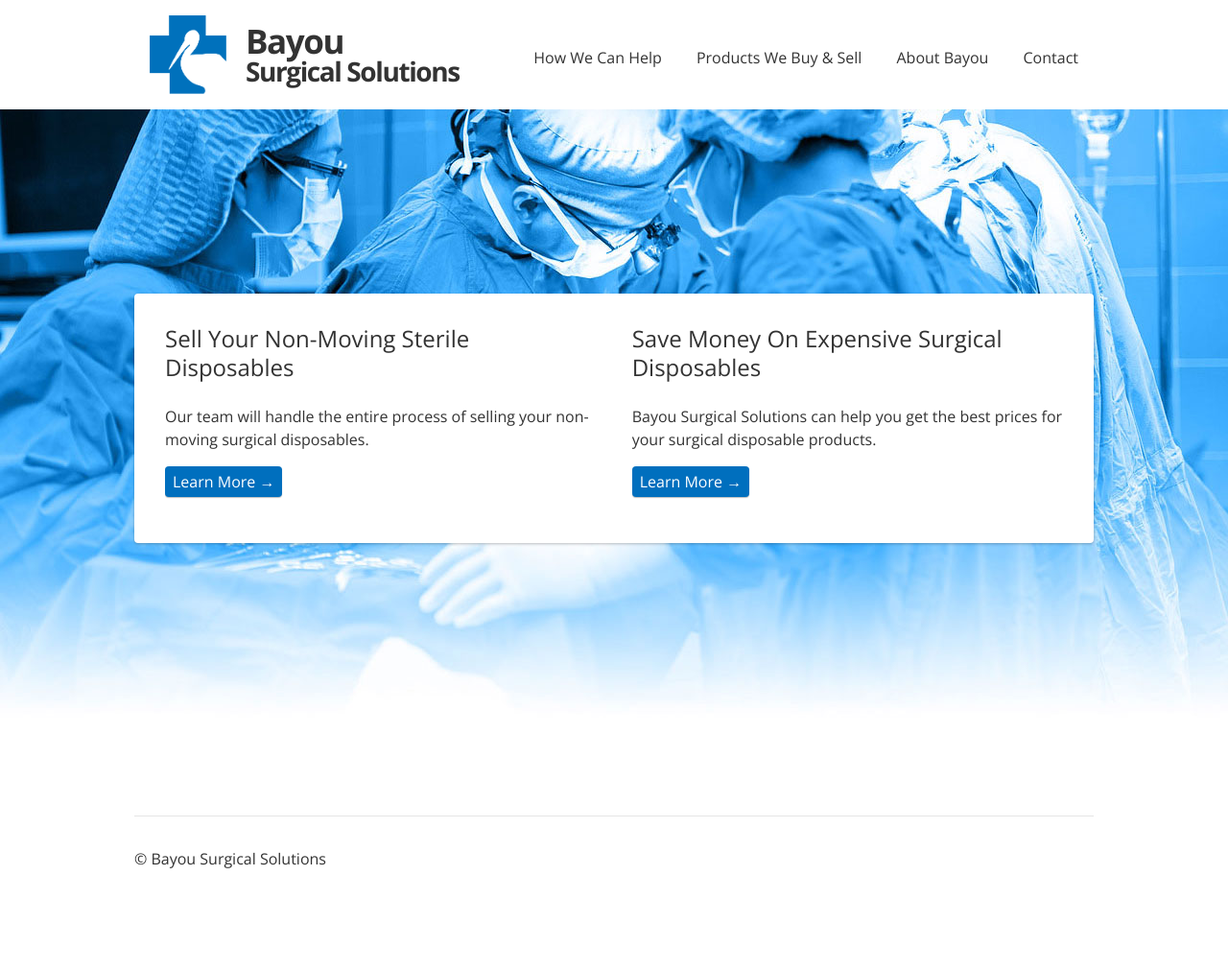
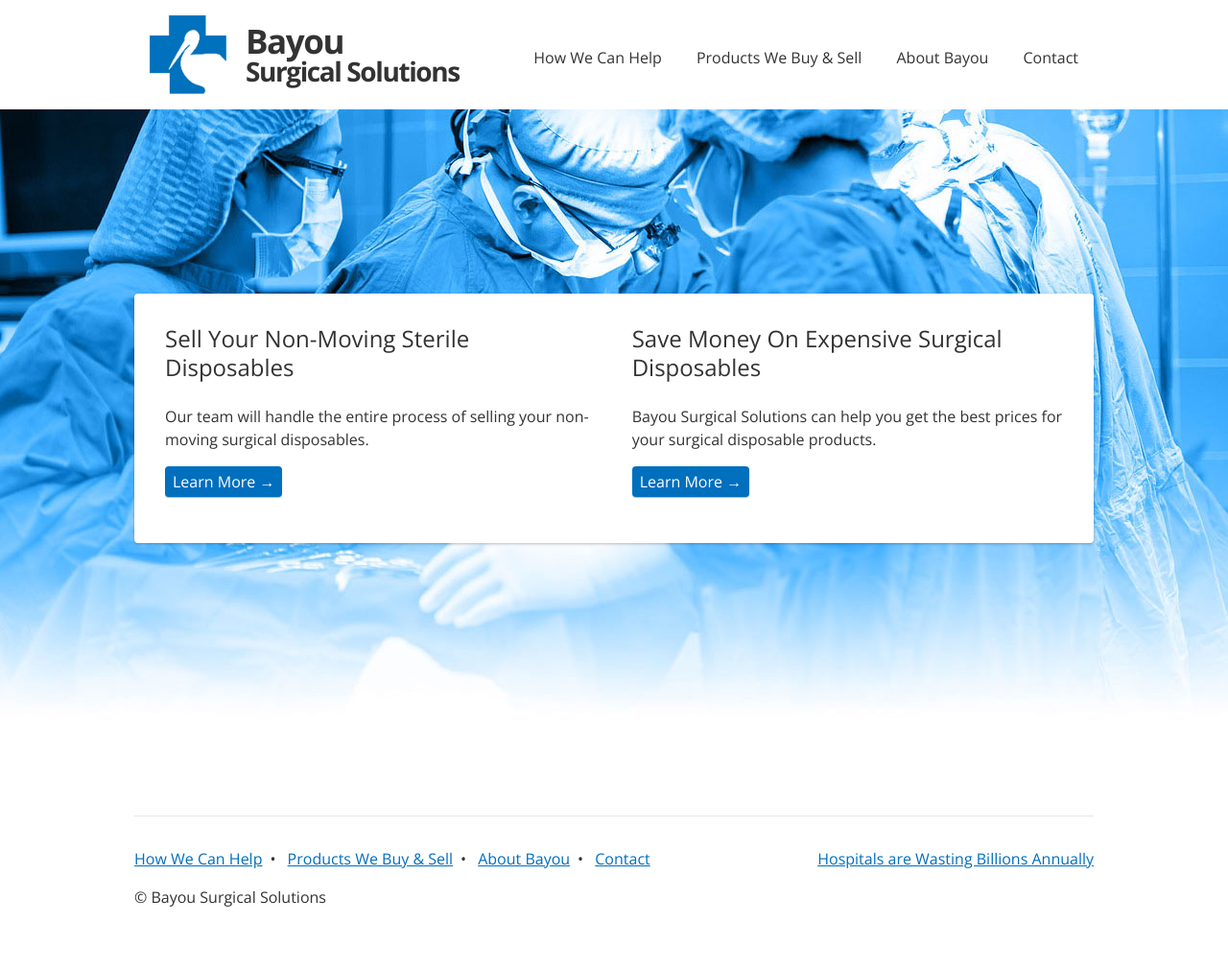
Before and after one commit to madebysteve/bayousurgicalsolutions.com, a Jekyll site: the page built from index.html, in a window 1280 px wide. Shown: the whole page at 96% size. Built offline with Jekyll 4.4.1, drawn with Linux system fonts in a browser that asks for light colours; before the commit the page ends 971 px from its top, so only the background shows below that.

Commit message:
Add footer

```diff
--- a/_layouts/default.html
+++ b/_layouts/default.html
@@ -20,7 +20,7 @@
             <span class="Logo-small">Surgical Solutions</span>
           </span>
         </a>
-        <ul class="Menu">
+        <ul class="Menu InlineList">
           <li><a href="/">How We Can Help</a></li>
           <li><a href="/products">Products We Buy &amp; Sell</a></li>
           <li><a href="/about/">About Bayou</a></li>
@@ -42,7 +42,20 @@
 
     <div class="Footer">
       <div class="Wrapper">
-        <p>© Bayou Surgical Solutions</p>
+        <div class="fr">
+          <p>
+            <a href="/hospitals-are-wasting-billions-annually">Hospitals are Wasting Billions Annually</a>
+          </p>
+        </div>
+        <div class="fl">
+          <ul class="InlineList InlineList--bulleted">
+            <li><a href="/">How We Can Help</a></li>
+            <li><a href="/products">Products We Buy &amp; Sell</a></li>
+            <li><a href="/about/">About Bayou</a></li>
+            <li><a href="/contact/">Contact</a></li>
+          </ul>
+          <p>© Bayou Surgical Solutions</p>
+        </div>
       </div>
     </div>
   </body>
--- a/css/style.sass
+++ b/css/style.sass
@@ -120,9 +120,6 @@ a:link
 .Menu
   float: right
   margin-top: 2em
-  list-style: none
-  li
-    display: inline-block
   a
     text-decoration: none
     color: $text-color
@@ -188,7 +185,27 @@ a:link
   width: 33%
   margin: 0 0 2em 2em
 
+.clear
+  clear: both
+
 .box
   background-color: mix($white, $primary-color, 90%)
   padding: 1em
   border-radius: $border-radius
+
+.fl
+  float: left
+
+.fr
+  float: right
+
+.InlineList
+  list-style: none
+  padding: 0
+  li
+    display: inline-block
+  &--bulleted
+    li:not(:last-child)
+      &:after
+        content: "•"
+        margin: 0 .5em
```
